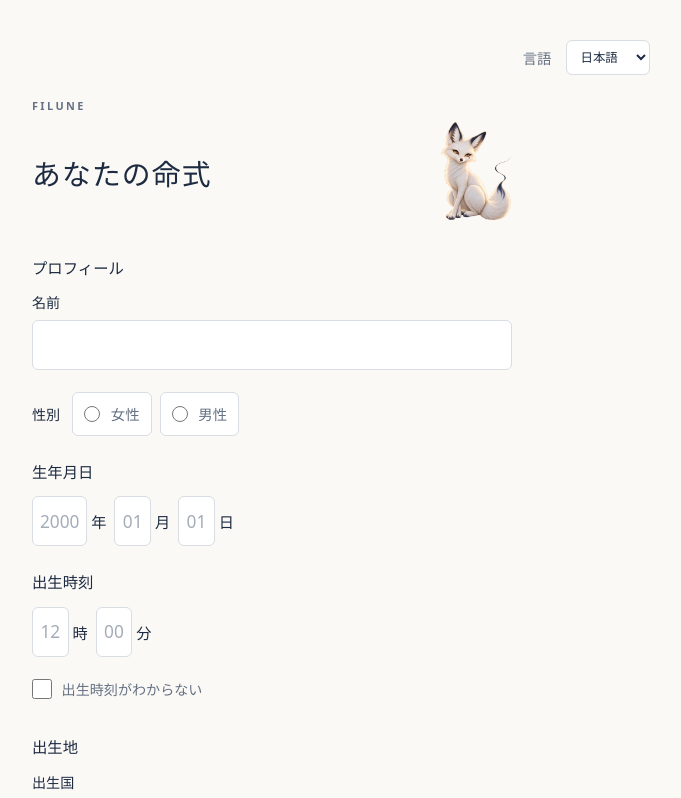
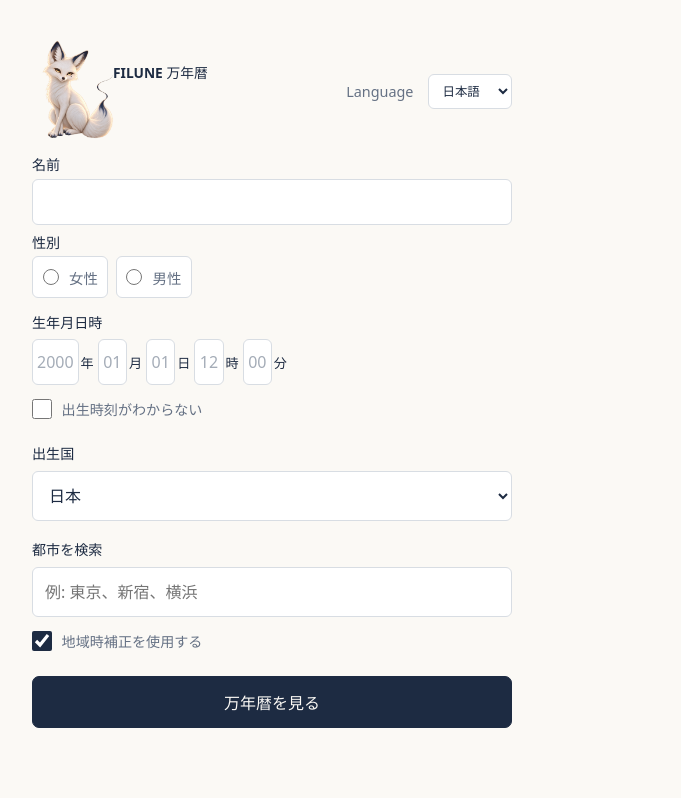
Before and after one commit to filuneelement/filune, a React (Vite) app: page / in a window 1280 px wide. Shown: the top 798 px of the page, without its empty margins (368-1049 px from the left). Built offline with nearby package versions, Linux system fonts and the light colour scheme.

Commit message:
chore: finalize input screen CTA

```diff
--- a/src/App.tsx
+++ b/src/App.tsx
@@ -207,21 +207,22 @@ function App() {
 
   return (
     <main>
+      <div className={`page-topbar${isResultPage ? ' page-topbar--result' : ''}`}>
+        {!isResultPage && <div className="page-topbar__brand">
+          <img className="entry-screen__guide page-topbar__guide" src={luneImage} alt="" />
+          <div className="page-topbar__title">FILUNE {t.entryTitle}</div>
+        </div>}
         <div className="language-picker">
-        <label htmlFor="ui-language">{t.language}</label>
+          <label htmlFor="ui-language">Language</label>
           <select id="ui-language" value={locale} onChange={(event) => setLocale(event.target.value as Locale)}>
             <option value="ja">日本語</option><option value="ko">한국어</option><option value="en">English</option>
           </select>
         </div>
+      </div>
       {!isResultPage && <div className="entry-screen">
-        <p className="entry-screen__brand">FILUNE</p>
-        <div className="entry-screen__heading">
-          <h1>{t.entryTitle}</h1>
-          <img className="entry-screen__guide" src={luneImage} alt="" />
-        </div>
         <form className="entry-form" noValidate onSubmit={handleSubmit}>
-          <section className="entry-form__section" aria-labelledby="profile-title">
-            <h2 id="profile-title">{t.profile}</h2>
+          <section className="entry-form__section entry-form__profile" aria-label={`${t.name} / ${t.gender}`}>
+            <div className="entry-form__profile-fields">
               <label className="entry-form__name-field">
                 {t.name}
                 <input
@@ -243,9 +244,10 @@ function App() {
                   <span>{t.male}</span>
                 </label>
               </div>
+            </div>
           </section>
-          <section className="entry-form__section" aria-labelledby="birth-date-title">
-            <h2 id="birth-date-title">{t.birthDate}</h2>
+          <section className="entry-form__section entry-form__birth-datetime" aria-labelledby="birth-datetime-title">
+            <h2 id="birth-datetime-title">{t.birthDateTime}</h2>
             <div className="entry-form__fields">
               <label>
                 <input
@@ -289,11 +291,6 @@ function App() {
                 />
                 <span>{t.day}</span>
               </label>
-            </div>
-          </section>
-          <section className="entry-form__section" aria-labelledby="birth-time-title">
-            <h2 id="birth-time-title">{t.birthTime}</h2>
-            <div className="entry-form__fields">
               <label>
                 <input
                   className="entry-form__short-number"
@@ -338,8 +335,7 @@ function App() {
               <span>{t.unknownTime}</span>
             </label>
           </section>
-          <section className="entry-form__section" aria-labelledby="birthplace-title">
-            <h2 id="birthplace-title">{t.birthplace}</h2>
+          <section className="entry-form__section entry-form__birthplace" aria-label={t.country}>
             <label className="entry-form__name-field entry-form__birthplace-field" htmlFor="birth-country">{t.country}</label>
             <select id="birth-country" className="entry-form__birthplace-input" value={countryCode} onChange={(event) => {
               const value = event.target.value as 'JP' | 'KR'
--- a/src/i18n/en.ts
+++ b/src/i18n/en.ts
@@ -1,8 +1,8 @@
 import type ja from './ja'
 const en: { [K in keyof typeof ja]: unknown } = {
   language: 'Language', country: 'Birth country', countryNames: { JP: 'Japan', KR: 'South Korea' },
-  entryTitle: 'Your Four Pillars', profile: 'Profile', name: 'Name', gender: 'Gender', female: 'Female', male: 'Male', birthDate: 'Date of birth', year: 'Year', month: 'Month', day: 'Day', birthTime: 'Time of birth', hour: 'Hour', minute: 'Minute', unknownTime: 'I don’t know the birth time',
-  birthplace: 'Birthplace', searchLocation: 'Search city', locationAria: 'Search birthplace', locationPlaceholder: { JP: 'e.g. Tokyo, Shinjuku, Yokohama', KR: 'e.g. 서울, 강남, 수원' }, candidates: 'Birthplace suggestions', noCandidates: 'No locations found', selectedLocation: 'Selected birthplace', useCorrection: 'Apply local time correction', submit: 'View chart',
+  entryTitle: 'BaZi Chart', profile: 'Profile', name: 'Name', gender: 'Gender', female: 'Female', male: 'Male', birthDate: 'Date of birth', birthDateTime: 'Date and time of birth', year: 'Year', month: 'Month', day: 'Day', birthTime: 'Time of birth', hour: 'Hour', minute: 'Minute', unknownTime: 'I don’t know the birth time',
+  birthplace: 'Birthplace', searchLocation: 'Search city', locationAria: 'Search birthplace', locationPlaceholder: { JP: 'e.g. Tokyo, Shinjuku, Yokohama', KR: 'e.g. 서울, 강남, 수원' }, candidates: 'Birthplace suggestions', noCandidates: 'No locations found', selectedLocation: 'Selected birthplace', useCorrection: 'Apply local time correction', submit: 'View BaZi Chart',
   errors: { year: 'Enter a four-digit year.', month: 'Enter a month from 1 to 12.', day: 'Enter a numeric day.', date: 'Enter a valid date for the selected month.', hour: 'Enter an hour from 0 to 23.', minute: 'Enter a minute from 0 to 59.', calculate: 'Could not calculate the entered date and time.' },
   back: 'Back to input', resultTitle: 'Your Four Pillars', birthTimeUnknown: 'Birth time unknown', correctionOriginal: 'Recorded time', correction: 'Longitude correction', calculationTime: 'Calculation time', solarNotice: 'This date is a solar-term boundary, so the year or month pillar may depend on the birth time.', basicChart: 'Four Pillars',
   pillars: { 年柱: 'Year', 月柱: 'Month', 日柱: 'Day', 時柱: 'Hour' }, dayMaster: 'Day Master', tenGod: 'Ten Gods', twelveStagesTitle: 'Twelve Life Stages', hiddenStems: 'Hidden Stems', minuteUnit: ' min', roles: { residual: 'Residual', middle: 'Middle', main: 'Main' }, expandHidden: 'Show hidden stems', collapseHidden: 'Hide details', fortuneFlow: 'Fortune cycles', greatLuck: '10-year cycle', yearlyLuck: 'Yearly cycle', monthlyLuck: 'Monthly cycle',
--- a/src/i18n/ja.ts
+++ b/src/i18n/ja.ts
@@ -1,9 +1,9 @@
 const ja = {
   language: '言語', country: '出生国', countryNames: { JP: '日本', KR: '韓国' },
-  entryTitle: 'あなたの命式', profile: 'プロフィール', name: '名前', gender: '性別', female: '女性', male: '男性',
-  birthDate: '生年月日', year: '年', month: '月', day: '日', birthTime: '出生時刻', hour: '時', minute: '分', unknownTime: '出生時刻がわからない',
+  entryTitle: '万年暦', profile: 'プロフィール', name: '名前', gender: '性別', female: '女性', male: '男性',
+  birthDate: '生年月日', birthDateTime: '生年月日時', year: '年', month: '月', day: '日', birthTime: '出生時刻', hour: '時', minute: '分', unknownTime: '出生時刻がわからない',
   birthplace: '出生地', searchLocation: '都市を検索', locationAria: '出生地を検索', locationPlaceholder: { JP: '例: 東京、新宿、横浜', KR: '例: 서울、강남、수원' },
-  candidates: '出生地の候補', noCandidates: '候補がありません', selectedLocation: '確定した出生地', useCorrection: '地域時補正を使用する', submit: '命式を見る',
+  candidates: '出生地の候補', noCandidates: '候補がありません', selectedLocation: '確定した出生地', useCorrection: '地域時補正を使用する', submit: '万年暦を見る',
   errors: { year: '年は西暦4桁の数字で入力してください。', month: '月は1から12までの数字で入力してください。', day: '日を数字で入力してください。', date: '入力した年月に有効な日付を入力してください。', hour: '時は0から23までの数字で入力してください。', minute: '分は0から59までの数字で入力してください。', calculate: '入力した日時を計算できませんでした。' },
   back: '入力画面へ戻る', resultTitle: 'あなたの命式', birthTimeUnknown: '出生時刻不明', correctionOriginal: '出生時刻', correction: '地域時補正', calculationTime: '計算時刻',
   solarNotice: 'この日は節入り日にあたるため、出生時刻によって年柱・月柱が異なる場合があります。', basicChart: '基本命式',
--- a/src/i18n/ko.ts
+++ b/src/i18n/ko.ts
@@ -1,8 +1,8 @@
 import type ja from './ja'
 const ko: { [K in keyof typeof ja]: unknown } = {
   language: '언어', country: '출생국', countryNames: { JP: '일본', KR: '한국' },
-  entryTitle: '당신의 사주', profile: '프로필', name: '이름', gender: '성별', female: '여성', male: '남성', birthDate: '생년월일', year: '년', month: '월', day: '일', birthTime: '출생 시간', hour: '시', minute: '분', unknownTime: '출생 시간을 모름',
-  birthplace: '출생지', searchLocation: '도시 검색', locationAria: '출생지 검색', locationPlaceholder: { JP: '예: 도쿄, 신주쿠, 요코하마', KR: '예: 서울, 강남, 수원' }, candidates: '출생지 후보', noCandidates: '후보가 없습니다', selectedLocation: '선택한 출생지', useCorrection: '지역시 보정 사용', submit: '명식 보기',
+  entryTitle: '만세력', profile: '프로필', name: '이름', gender: '성별', female: '여성', male: '남성', birthDate: '생년월일', birthDateTime: '생년월일시', year: '년', month: '월', day: '일', birthTime: '출생 시간', hour: '시', minute: '분', unknownTime: '출생 시간을 모름',
+  birthplace: '출생지', searchLocation: '도시 검색', locationAria: '출생지 검색', locationPlaceholder: { JP: '예: 도쿄, 신주쿠, 요코하마', KR: '예: 서울, 강남, 수원' }, candidates: '출생지 후보', noCandidates: '후보가 없습니다', selectedLocation: '선택한 출생지', useCorrection: '지역시 보정 사용', submit: '만세력 보기',
   errors: { year: '연도는 서기 4자리로 입력해 주세요.', month: '월은 1부터 12까지 입력해 주세요.', day: '일을 숫자로 입력해 주세요.', date: '해당 연월의 유효한 날짜를 입력해 주세요.', hour: '시는 0부터 23까지 입력해 주세요.', minute: '분은 0부터 59까지 입력해 주세요.', calculate: '입력한 날짜와 시간을 계산할 수 없습니다.' },
   back: '입력 화면으로 돌아가기', resultTitle: '당신의 사주', birthTimeUnknown: '출생 시간 모름', correctionOriginal: '출생 시각', correction: '지역시 보정', calculationTime: '계산 시각', solarNotice: '절기 교체일이므로 출생 시각에 따라 연주와 월주가 달라질 수 있습니다.', basicChart: '기본 명식',
   pillars: { 年柱: '년주', 月柱: '월주', 日柱: '일주', 時柱: '시주' }, dayMaster: '일간', tenGod: '십성', twelveStagesTitle: '12운성', hiddenStems: '지장간', minuteUnit: '분', roles: { residual: '여기', middle: '중기', main: '정기' }, expandHidden: '지장간 자세히 보기', collapseHidden: '간략히 보기', fortuneFlow: '운의 흐름', greatLuck: '대운', yearlyLuck: '세운', monthlyLuck: '월운',
--- a/src/style.css
+++ b/src/style.css
@@ -48,9 +48,48 @@ main {
   justify-content: flex-end;
   align-items: center;
   gap: 0.45rem;
-  margin: 0 0 0.9rem;
+  margin: 0;
   color: var(--muted-navy);
   font-size: 0.78rem;
+}
+
+.page-topbar {
+  display: flex;
+  align-items: center;
+  justify-content: space-between;
+  min-height: 4.25rem;
+  max-width: 480px;
+  margin: 0 auto 0.25rem;
+}
+
+.page-topbar__brand {
+  display: flex;
+  position: relative;
+  min-width: 0;
+  align-items: center;
+  gap: 0;
+}
+
+.page-topbar__guide {
+  flex: 0 0 72px;
+  width: 72px;
+  height: 68px;
+  object-fit: contain;
+  object-position: right center;
+}
+
+.page-topbar__title {
+  color: var(--deep-navy);
+  font-size: 0.86rem;
+  font-weight: 600;
+  line-height: 1.2;
+  white-space: nowrap;
+  transform: translate(-1px, -18px);
+}
+
+.page-topbar--result {
+  margin-bottom: 0.9rem;
+  min-height: 2.35rem;
 }
 
 .language-picker select {
@@ -87,32 +126,8 @@ form {
   margin: 0 auto;
 }
 
-.entry-screen__brand {
-  margin: 0 0 0.55rem;
-  color: var(--muted-navy);
-  font-size: 0.68rem;
-  font-weight: 600;
-  letter-spacing: 0.22em;
-}
-
-.entry-screen__heading {
-  display: flex;
-  align-items: center;
-  justify-content: space-between;
-  gap: 0.65rem;
-  margin-bottom: 2rem;
-}
-
-.entry-screen h1 {
-  min-width: 0;
-  margin: 0;
-  font-size: 1.8rem;
-  letter-spacing: 0.04em;
-}
-
 .entry-screen__guide {
   display: block;
-  flex: 0 0 82px;
   width: 82px;
   height: auto;
   object-fit: contain;
@@ -120,14 +135,20 @@ form {
 }
 
 .entry-form {
-  gap: 1.5rem;
+  gap: 0.85rem;
 }
 
 .entry-form__section h2 {
-  margin: 0 0 0.85rem;
+  margin: 0 0 0.45rem;
   color: var(--deep-navy);
   font-size: 0.96rem;
   font-weight: 600;
+}
+
+.entry-form__birth-datetime h2 {
+  margin-bottom: 0.45rem;
+  font-size: 0.88rem;
+  font-weight: 400;
 }
 
 label {
@@ -141,26 +162,27 @@ label {
 .entry-form__fields {
   display: flex;
   align-items: center;
-  flex-wrap: wrap;
-  gap: 0.5rem;
+  flex-wrap: nowrap;
+  gap: 0.25rem;
 }
 
 .entry-form__fields label {
-  gap: 0.25rem;
+  gap: 0.12rem;
   margin: 0;
-  font-size: 0.95rem;
+  font-size: 0.82rem;
+  white-space: nowrap;
 }
 
 .entry-form__fields input {
-  height: 50px;
-  min-height: 50px;
-  padding: 0 0.3rem;
+  height: 46px;
+  min-height: 46px;
+  padding: 0 0.2rem;
   border: 1px solid var(--silver-line);
   border-radius: 6px;
   background: var(--paper);
   color: var(--deep-navy);
   font: inherit;
-  font-size: 1.08rem;
+  font-size: 1rem;
   font-variant-numeric: tabular-nums;
   text-align: center;
 }
@@ -179,9 +201,9 @@ label {
 .entry-form__name-field {
   display: grid;
   justify-items: start;
-  gap: 0.45rem;
+  gap: 0.3rem;
   width: 100%;
-  margin: 0 0 22px;
+  margin: 0 0 0.6rem;
   color: var(--deep-navy);
   font-size: 0.88rem;
 }
@@ -203,6 +225,7 @@ label {
 
 .entry-form__birthplace-picker {
   position: relative;
+  margin-top: 18px;
 }
 
 .entry-form__birthplace-input {
@@ -272,6 +295,39 @@ label {
   font-size: 0.88rem;
 }
 
+.entry-form__profile .entry-form__name-field input {
+  height: 46px;
+}
+
+.entry-form__profile {
+  display: block;
+}
+
+.entry-form__profile-fields {
+  min-width: 0;
+}
+
+.entry-form__profile .entry-form__name-field {
+  margin-bottom: 0.45rem;
+}
+
+.entry-form__profile .entry-form__gender {
+  display: grid;
+  grid-template-columns: max-content max-content;
+  justify-content: start;
+  gap: 0.25rem 0.45rem;
+}
+
+.entry-form__profile .entry-form__gender > span {
+  grid-column: 1 / -1;
+}
+
+.entry-form__profile .entry-form__gender label {
+  justify-content: center;
+  min-height: 42px;
+  padding: 0.35rem 0.6rem;
+}
+
 .entry-form__gender > span {
   margin-right: 0.25rem;
 }
@@ -301,19 +357,19 @@ label {
 }
 
 .entry-form__year {
-  width: 5.6ch;
+  width: 5.1ch;
 }
 
 .entry-form__short-number {
-  width: 3.7ch;
+  width: 3.2ch;
 }
 
 .entry-form__unknown-time {
   display: flex;
   align-items: center;
   gap: 0.6rem;
-  min-height: 44px;
-  margin: 0.65rem 0 0;
+  min-height: 40px;
+  margin: 0.25rem 0 0;
   color: var(--muted-navy);
   font-size: 0.88rem;
 }
@@ -520,6 +576,68 @@ button:hover {
 
   .basic-chart__ten-god {
     font-size: 0.63rem;
+  }
+}
+
+@media (max-width: 400px) {
+  .page-topbar {
+    min-height: 4.25rem;
+    align-items: center;
+    margin-bottom: 0;
+  }
+
+  .page-topbar__brand {
+    gap: 0;
+  }
+
+  .page-topbar__guide {
+    flex-basis: 68px;
+    width: 68px;
+    height: 64px;
+  }
+
+  .page-topbar__title {
+    font-size: 0.84rem;
+  }
+
+  .language-picker {
+    font-size: 0.7rem;
+    gap: 0.3rem;
+  }
+
+  .language-picker select {
+    min-height: 2rem;
+    padding-inline: 0.4rem;
+  }
+}
+
+@media (max-width: 340px) {
+  .page-topbar__title {
+    font-size: 0.78rem;
+    transform: translate(-1px, -15px);
+  }
+
+  .page-topbar__brand {
+    gap: 0;
+  }
+
+  .page-topbar__guide {
+    flex-basis: 60px;
+    width: 60px;
+    height: 56px;
+  }
+
+  .language-picker {
+    font-size: 0.65rem;
+    gap: 0.2rem;
+  }
+
+  .language-picker select {
+    padding-inline: 0.25rem;
+  }
+
+  .entry-form__fields {
+    flex-wrap: wrap;
   }
 }
 
```
Lines whose indentation alone changed are shown as unchanged.
